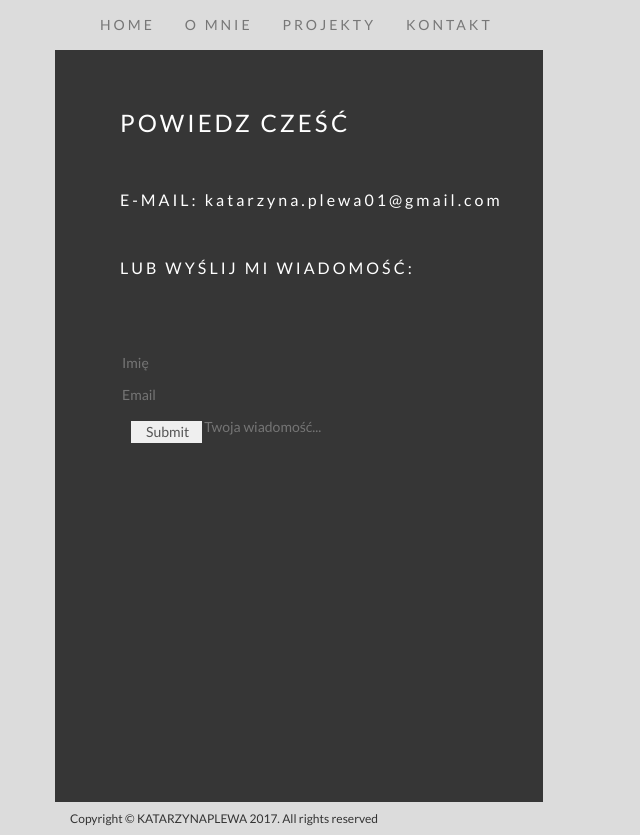
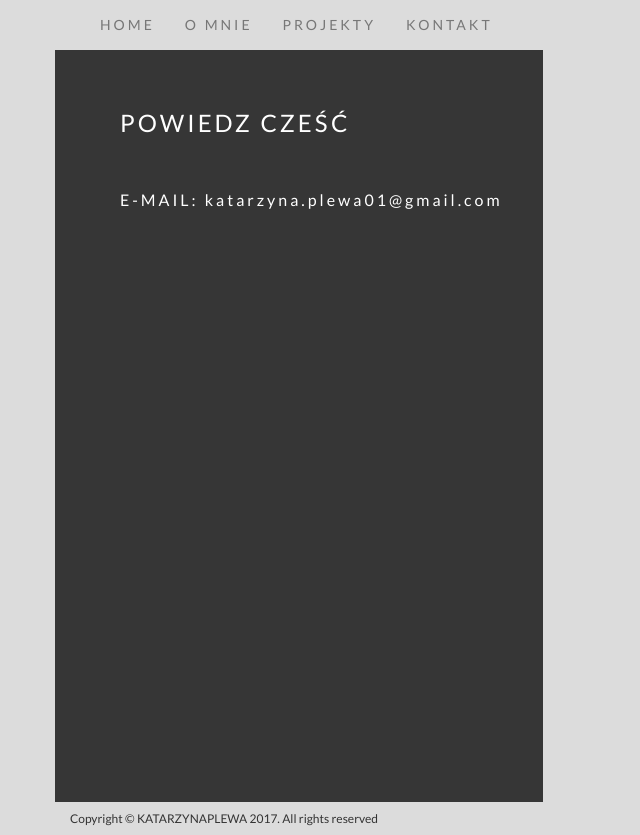
Before and after one commit to kplewa/kplewa.github.io, a plain HTML site: page site/kontakt.html in a window 1280 px wide. Shown: the whole page, without its empty margins (0-640 px from the left). Drawn offline with nearby package versions, Linux system fonts and the light colour scheme.

Commit message:
changeform

```diff
--- a/site/kontakt.html
+++ b/site/kontakt.html
@@ -68,21 +68,7 @@
             <div class="col-md-5 col-xs-12 kontakt">
                 <h2 class="kontakt-title">POWIEDZ CZEŚĆ</h2>
                 <p class="kontakt-paragraph">E-MAIL: katarzyna.plewa01@gmail.com<br>
-                    LUB WYŚLIJ MI WIADOMOŚĆ: </p>
-                 <form class=" col-md-12 col-xs-12 kontakt-form">
-                                <div class="center-block form-group ">
-                                    <input type="text"   placeholder="Imię ">
-                                  <input type="email"   placeholder="Email" >
-                                     <input type="text"  placeholder="Twoja wiadomość..." >
 
-
-                                    <input type="submit" class="col-md-2">
-
-
-                                    </button>
-
-                                </div>
-                            </form>
                         </div>
 
 
```
